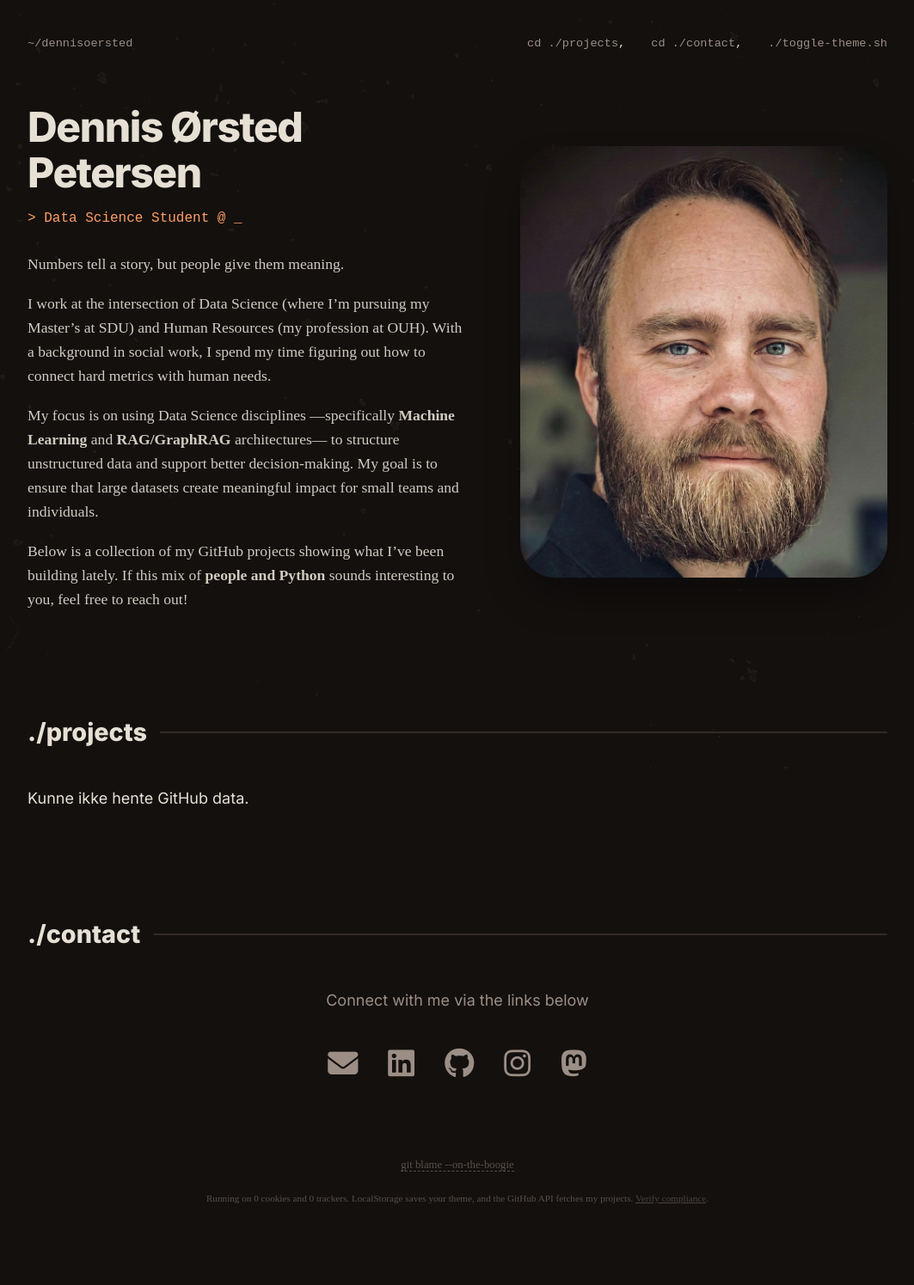
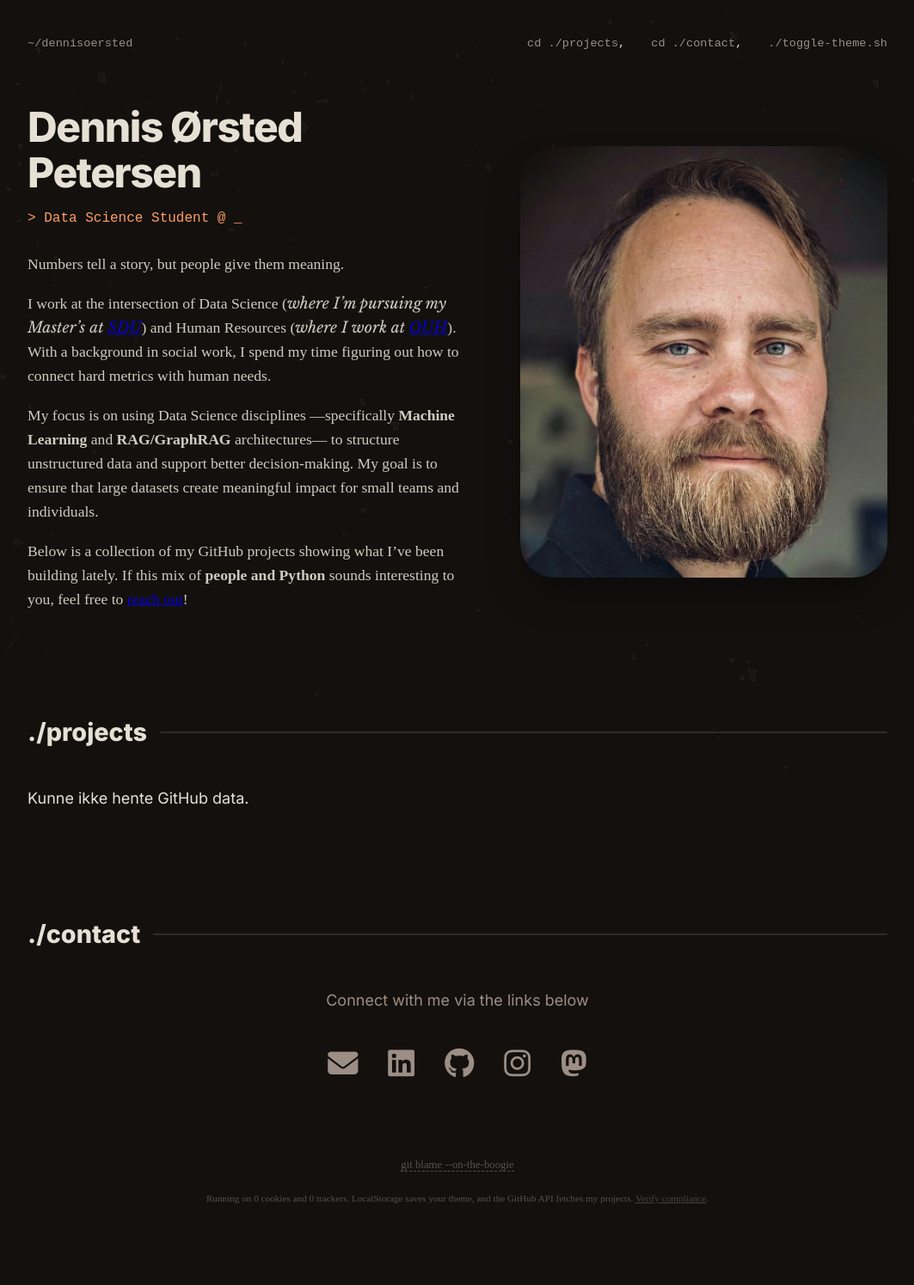
Before and after one commit to dennisoersted/dennisoersted.github.io, a Jekyll site: the page built from index.md, in a window 1280 px wide. Shown: the whole page at 86% size, without its empty margins (108-1171 px from the left). Built offline with Jekyll 4.4.1, drawn with Linux system fonts in a browser that asks for light colours; some web fonts are replaced.

Commit message:
just another small text update

```diff
--- a/index.md
+++ b/index.md
@@ -5,8 +5,8 @@ title: ~/dennisoersted
 
 Numbers tell a story, but people give them meaning.
 
-I work at the intersection of Data Science (where I’m pursuing my Master’s at SDU) and Human Resources (my profession at OUH). With a background in social work, I spend my time figuring out how to connect hard metrics with human needs.
+I work at the intersection of Data Science (*where I’m pursuing my Master’s at [SDU](https://sdu.dk)*) and Human Resources (*where I work at [OUH](https://ouh.dk)*). With a background in social work, I spend my time figuring out how to connect hard metrics with human needs.
 
 My focus is on using Data Science disciplines —specifically **Machine Learning** and **RAG/GraphRAG** architectures— to structure unstructured data and support better decision-making. My goal is to ensure that large datasets create meaningful impact for small teams and individuals.
 
-Below is a collection of my GitHub projects showing what I’ve been building lately. If this mix of **people and Python** sounds interesting to you, feel free to reach out!
+Below is a collection of my GitHub projects showing what I’ve been building lately. If this mix of **people and Python** sounds interesting to you, feel free to [reach out](#kontakt)!
```
